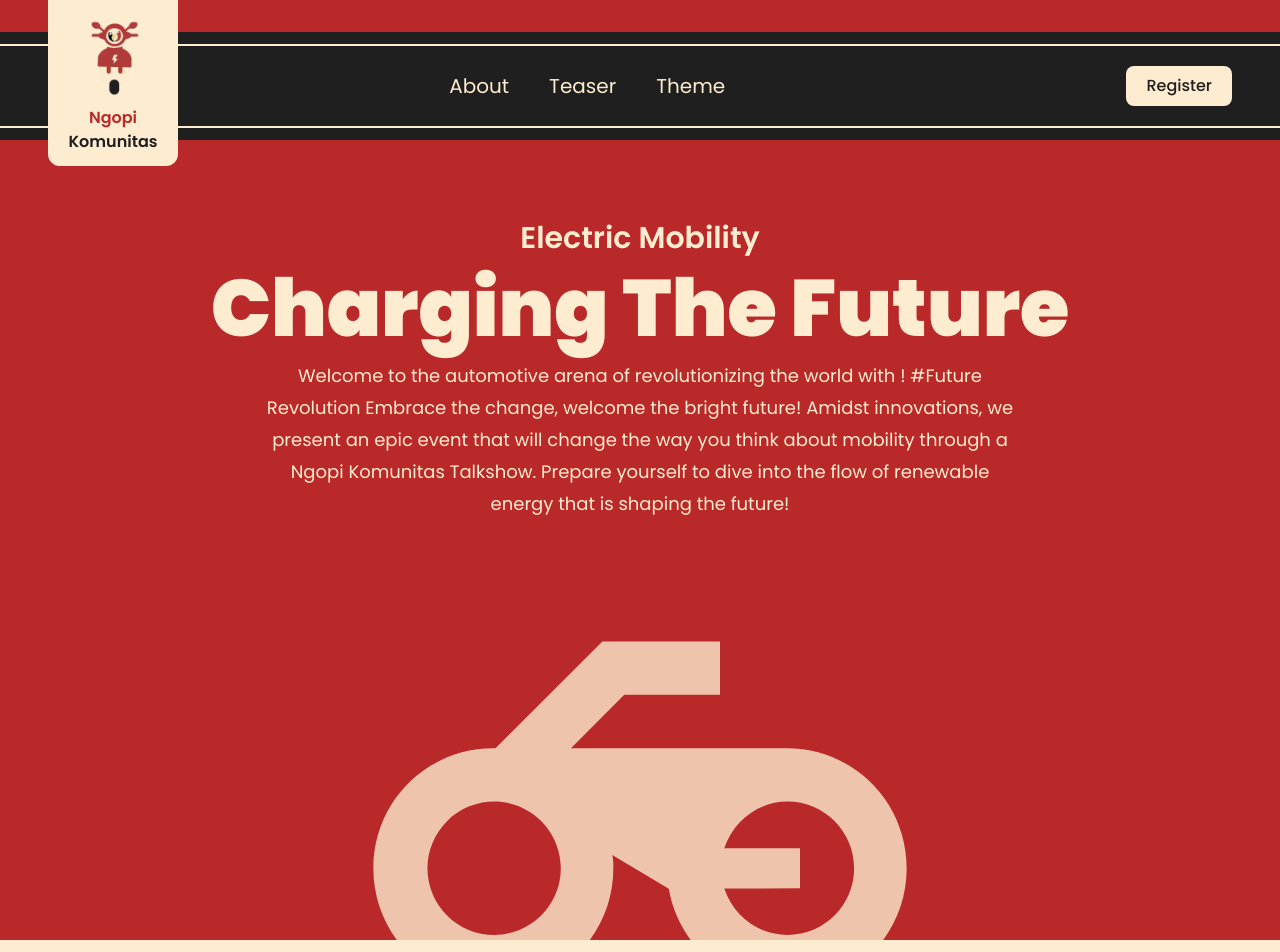
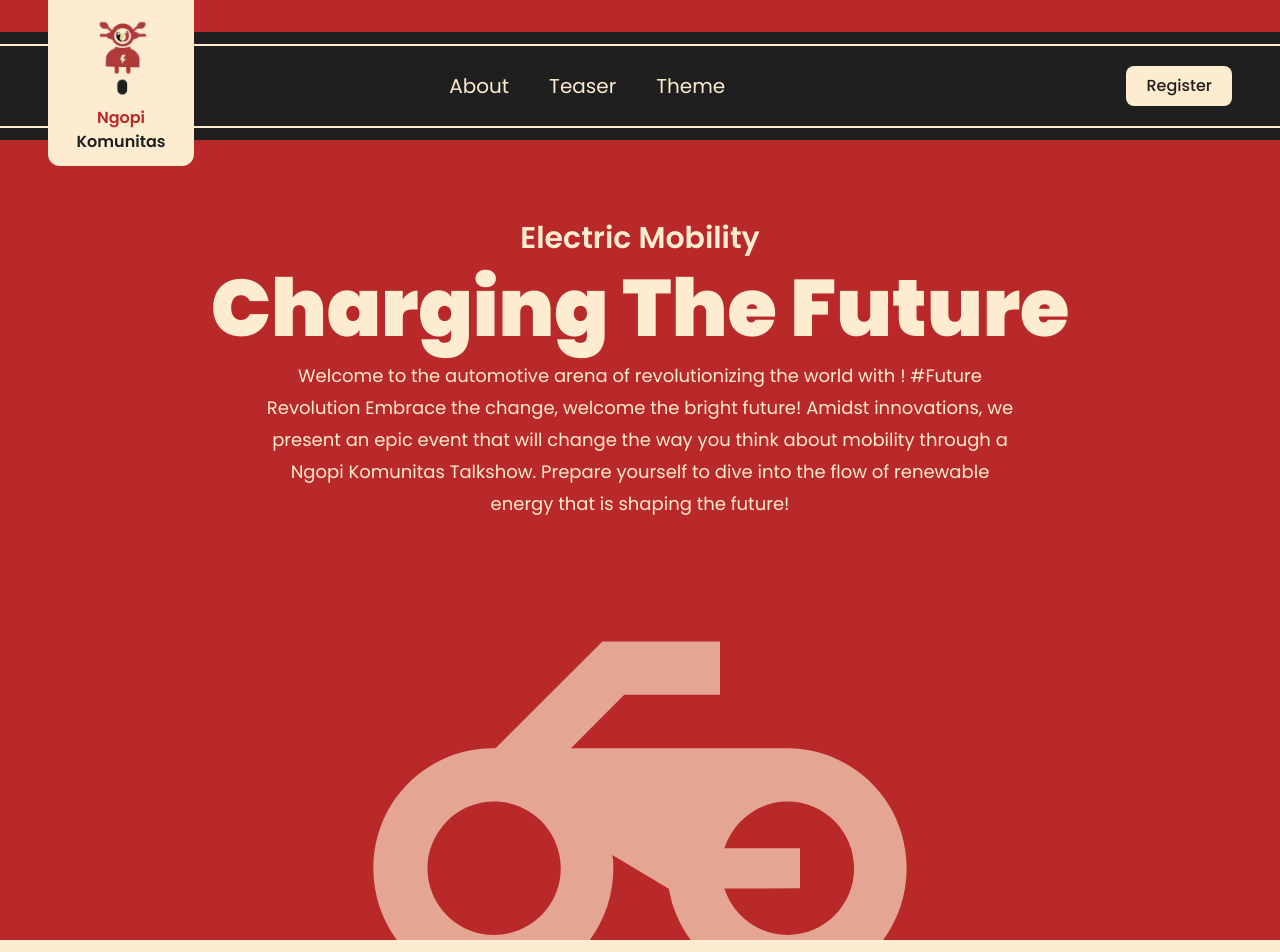
Before and after one commit to AddienZakia/ngopi-komunitas, a Next.js app: page / in a window 1280 px wide. Shown: the top 952 px of the page. Built offline with nearby package versions, Linux system fonts and the light colour scheme.

Commit message:
fix typo

```diff
--- a/src/app/components/Header.jsx
+++ b/src/app/components/Header.jsx
@@ -26,7 +26,7 @@ export default function Header() {
       <div className="bg-hitam_nogen py-3">
         {/* logo */}
         <div className="bg-hitam_nogen border-y-2 border-cream_nogen px-8 md:px-12 py-5 flex justify-between items-center">
-          <div className="z-30 absolute top-0 bg-cream_nogen flex flex-col justify-center items-center py-3 rounded-bl-xl rounded-br-xl">
+          <div className="z-30 absolute top-0 bg-cream_nogen flex flex-col justify-center items-center px-2 py-3 rounded-bl-xl rounded-br-xl">
             <Image
               src="/header/logo_header.png"
               width={130}
@@ -39,6 +39,7 @@ export default function Header() {
               <h3 className="text-hitam_nogen">Komunitas</h3>
             </div>
           </div>
+
           <div></div>
           <ul
             className={clsxm(
--- a/src/app/components/section/Hero.jsx
+++ b/src/app/components/section/Hero.jsx
@@ -27,7 +27,7 @@ export default function Hero() {
         width={768}
         height={400}
         alt="motor"
-        className="mx-auto inset-x-0 absolute bottom-0 min-[550px]:w-[80%] md:w-[60%] xl:w-[50%]"
+        className="opacity-80 mx-auto inset-x-0 absolute bottom-0 min-[550px]:w-[80%] md:w-[60%] xl:w-[50%]"
       />
     </section>
   );
```
